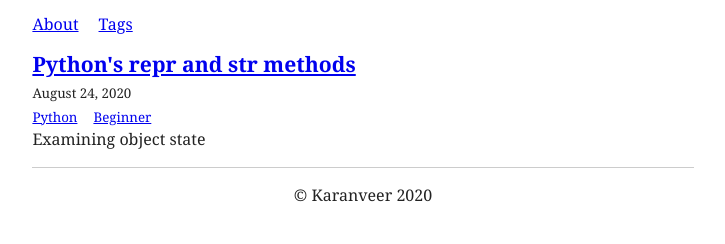
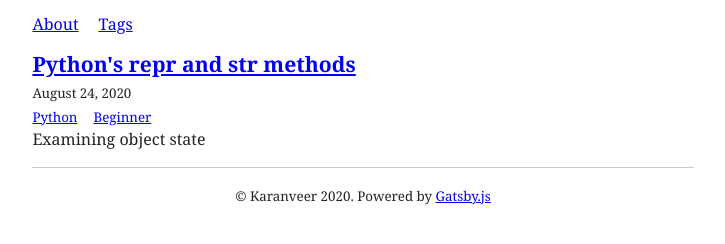
Before and after one commit to karanveersp/codewithkv-blog, a Gatsby site: page / in a window 1280 px wide. Shown: the part 142-386 px from the top of the page, without its empty margins (277-1002 px from the left). Built offline with nearby package versions, Linux system fonts and the light colour scheme; Gatsby itself is replaced by a stand-in of ours; some packages are replaced by stand-ins of ours; what typography-theme-irving would draw is missing.

Commit message:
Updated About summary

```diff
--- a/gatsby-config.js
+++ b/gatsby-config.js
@@ -5,9 +5,8 @@ module.exports = {
     description: `A Programming Blog`,
     siteUrl: "http://codewithkv.com",
     summary: `
-    My name is Karanveer. This blog is my effort to explore the craft of programming, and share my ideas with the world.
-    I also have a huge interest in drawing and painting and you can find my scribbles on instagram.
-    `,
+    I'm a developer, CS student and artist interested in functional programming and software development.
+    This blog is my effort to explore the craft of programming, and share my ideas with the world.`,
     // siteUrl: `https://gatsby-starter-blog-demo.netlify.app/`,
     social: {
       githubUrl: 'http://github.com/karanveersp',
--- a/src/components/layout.js
+++ b/src/components/layout.js
@@ -78,7 +78,10 @@ const Layout = ({ location, children }) => {
       <main>{children}</main>
       <hr></hr>
       <div className="center">
-        <footer>© {author} {new Date().getFullYear()}</footer>
+        <footer><small>© {author} {new Date().getFullYear()}.
+        Powered by&nbsp;
+        <a href="http://gatsbyjs.org" target="_blank"
+          rel="noreferrer">Gatsby.js</a></small></footer>
       </div>
     </div>
   )
```
Also changed, not shown: content/blog/python's-repr-and-str-methods/index.md (+2 -2 lines).
